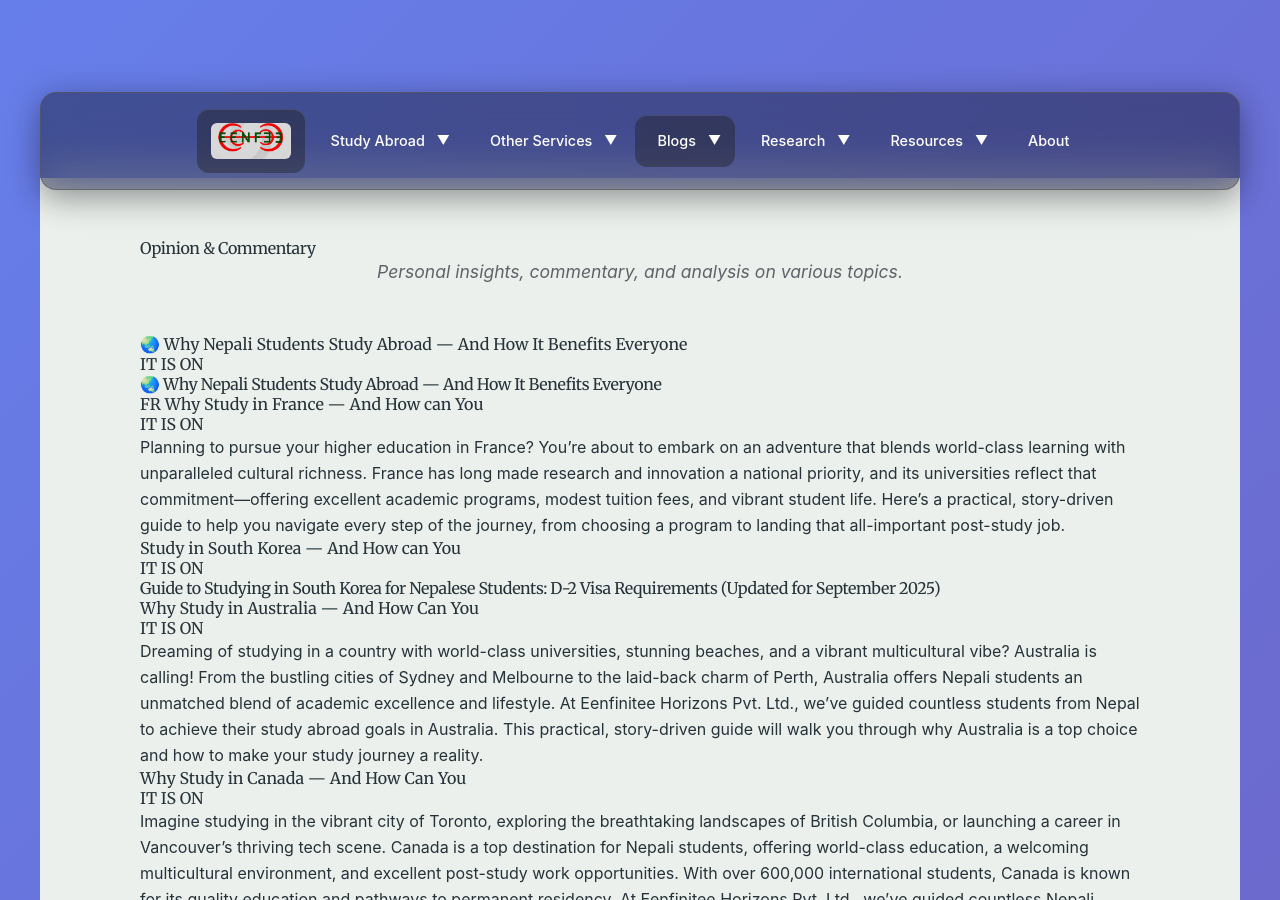
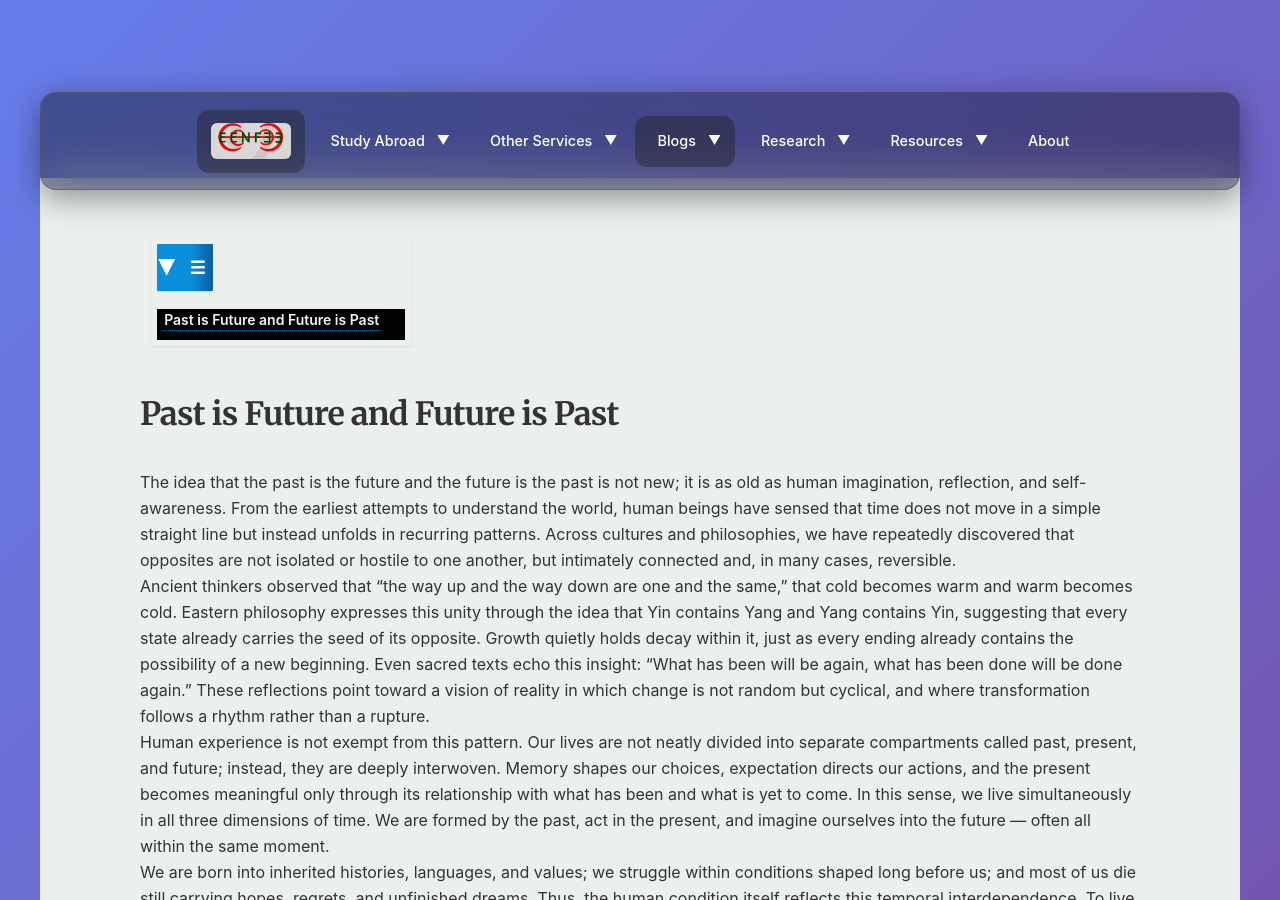
Before and after one commit to eenfee/eenfee.github.io, a Jekyll site: the page built from _blogs/opinion/2026-01-11-future-is-past-past-is-future.md, in a window 1280 px wide and 900 px high. Built offline with Jekyll 4.4.1, drawn with Linux system fonts in a browser that asks for light colours; nearby versions of some CDN libraries; some web fonts are replaced; some of the changed text lies outside the part shown.

Commit message:
future is past pst is future post

```diff
--- /dev/null
+++ b/_blogs/opinion/2026-01-11-future-is-past-past-is-future.md
@@ -0,0 +1,21 @@
+---
+layout: post
+title: "Past is Future and Future is Past"
+date: 2026-01-09
+description: "Mini-essay on Past is Future and Future is Past"
+permalink: /blogs/opinion/
+toc: true
+category: opinion
+tag: none
+image: none
+---
+
+# Past is Future and Future is Past
+
+The idea that the past is the future and the future is the past is not new; it is as old as human imagination, reflection, and self-awareness. From the earliest attempts to understand the world, human beings have sensed that time does not move in a simple straight line but instead unfolds in recurring patterns. Across cultures and philosophies, we have repeatedly discovered that opposites are not isolated or hostile to one another, but intimately connected and, in many cases, reversible.
+
+Ancient thinkers observed that “the way up and the way down are one and the same,” that cold becomes warm and warm becomes cold. Eastern philosophy expresses this unity through the idea that Yin contains Yang and Yang contains Yin, suggesting that every state already carries the seed of its opposite. Growth quietly holds decay within it, just as every ending already contains the possibility of a new beginning. Even sacred texts echo this insight: “What has been will be again, what has been done will be done again.” These reflections point toward a vision of reality in which change is not random but cyclical, and where transformation follows a rhythm rather than a rupture.
+
+Human experience is not exempt from this pattern. Our lives are not neatly divided into separate compartments called past, present, and future; instead, they are deeply interwoven. Memory shapes our choices, expectation directs our actions, and the present becomes meaningful only through its relationship with what has been and what is yet to come. In this sense, we live simultaneously in all three dimensions of time. We are formed by the past, act in the present, and imagine ourselves into the future — often all within the same moment.
+
+We are born into inherited histories, languages, and values; we struggle within conditions shaped long before us; and most of us die still carrying hopes, regrets, and unfinished dreams. Thus, the human condition itself reflects this temporal interdependence. To live is not merely to move forward in time, but to carry time within us — remembering, anticipating, and becoming all at once. In this way, the past is never fully gone, the future is never entirely absent, and the present is less a point than a meeting place where all three continually converge.
--- a/pages/subpages/blogs/opinion.html
+++ b/pages/subpages/blogs/opinion.html
@@ -1,19 +1,30 @@
 ---
-layout: default
+layout: page
 title: Opinion & Commentary
 permalink: /blogs/opinion/
-description: Personal insights, commentary, and analysis on various topics.
 ---
-
-<h1>Opinion & Commentary </h1>
-<p class="page-description">Personal insights, commentary, and analysis on various topics.</p>
-
-<ul>
-  {% for post in site.blogs %}
-    <li>
-      <h2><a href="{{ post.url }}">{{ post.title }}</a></h2>
-      <h3>IT IS ON</h3>
-      {{ post.excerpt }}
-    </li>
-  {% endfor %}
-</ul>
+<div class="blog-listing-page">
+    <h1 class="blog-listing__main-heading">💬 Opinion &amp; Commentary</h1>
+    <section class="blog-listing__section">
+        <h2 class="blog-listing__section-title">Thoughts, reflections, and personal perspectives</h2>
+        <div class="blog-listing__scroll-wrapper">
+            <ul class="blog-listing__list blog-listing__list--scrollable">
+                {% assign opinion_blogs = site.blogs | where: "category", "opinion" %}
+                {% for post in opinion_blogs %}
+                <li class="blog-listing__item blog-listing__item--card">
+                    <h3 class="blog-listing__item-title">
+                        <a href="{{ post.url | relative_url }}" class="blog-listing__item-link">{{ post.title }}</a>
+                    </h3>
+                    <p class="blog-listing__item-date">
+                        <small><em>{{ post.date | date: "%B %d, %Y" }}</em></small>
+                    </p>
+                    <div class="blog-listing__item-excerpt">
+                        {{ post.description }}
+                    </div>
+                    <a href="{{ post.url | relative_url }}" class="blog-listing__read-more-link">Read More &rarr;</a>
+                </li>
+                {% endfor %}
+            </ul>
+        </div>
+    </section>
+</div>
```
